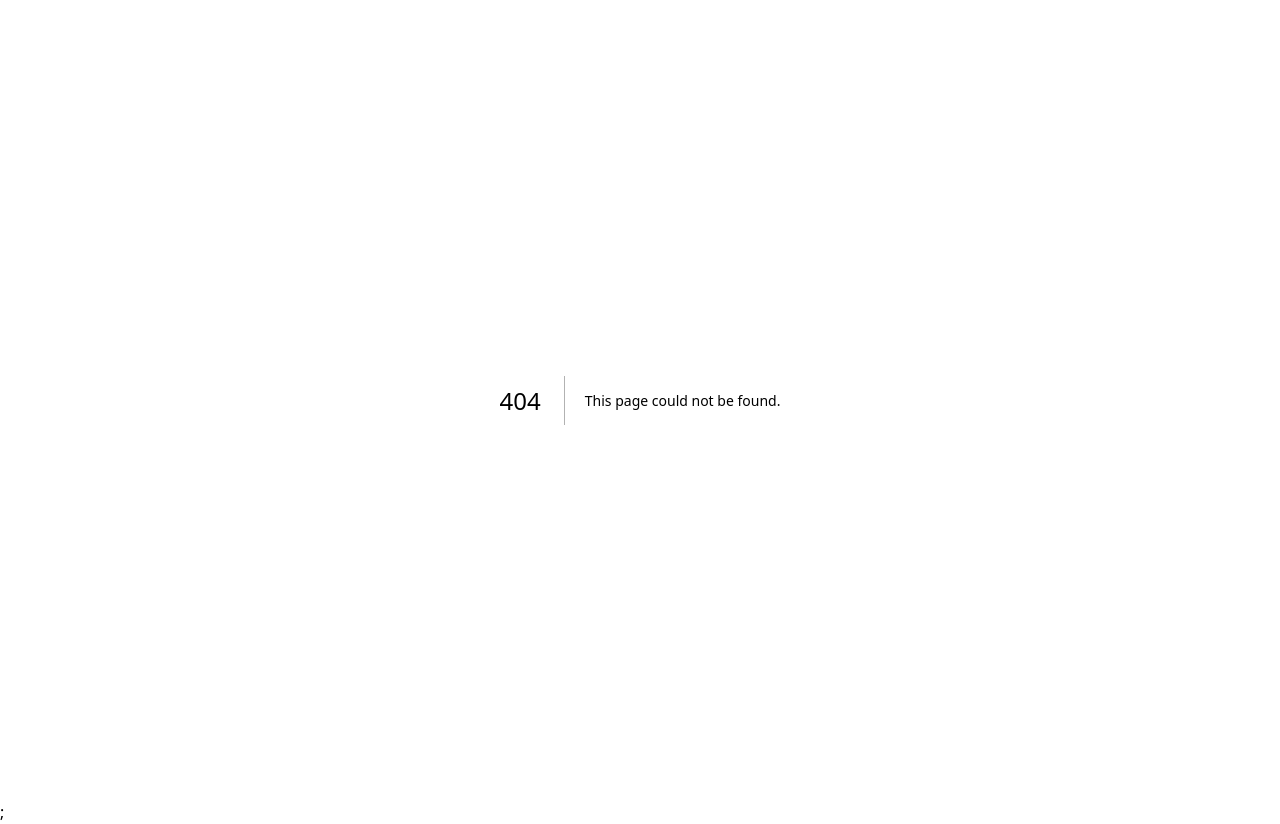
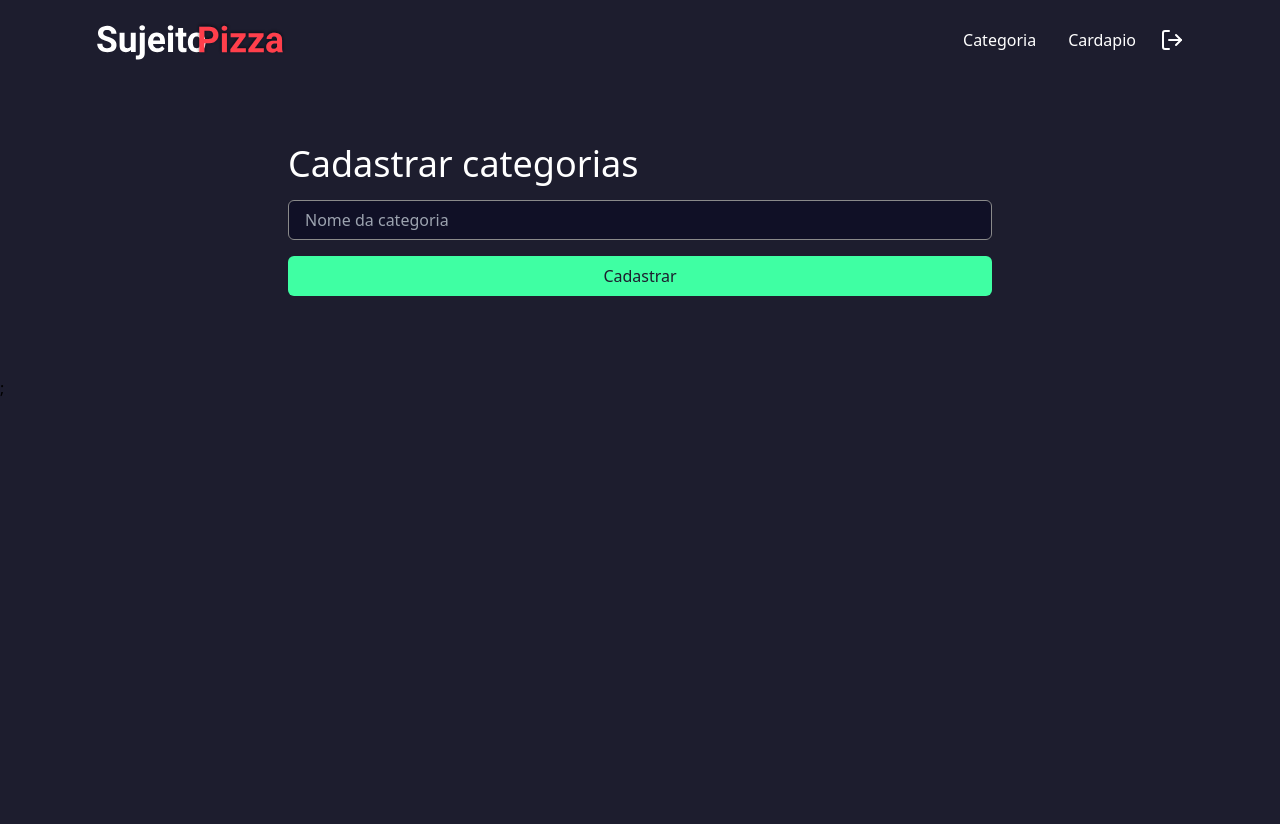
Before and after one commit to EvandroCalado/sujeito_pizza-frontend, a Next.js app: page /categories in a window 1280 px wide. Before the commit this address had no page. After the commit the page ends 800 px from the top, so only its background shows below. Built offline with nearby package versions, Linux system fonts and the light colour scheme.

Commit message:
✨ feat(pages): create categories

```diff
--- a/src/components/ui/button/index.tsx
+++ b/src/components/ui/button/index.tsx
@@ -2,14 +2,22 @@ import { Loader2 } from 'lucide-react';
 import { ButtonHTMLAttributes } from 'react';
 
 interface ButtonProps extends ButtonHTMLAttributes<HTMLButtonElement> {
+  children: React.ReactNode;
   loading?: boolean;
-  children: React.ReactNode;
+  color?: 'red' | 'green';
 }
 
-export default function Button({ loading, children, ...rest }: ButtonProps) {
+export default function Button({
+  loading,
+  children,
+  color = 'red',
+  ...rest
+}: ButtonProps) {
   return (
     <button
-      className="rounded-md bg-red-900 p-2 text-white duration-150 hover:brightness-110 disabled:cursor-not-allowed"
+      className={`${
+        color === 'red' ? 'bg-red-900 text-white' : 'bg-green-900 text-dark-700'
+      } rounded-md  p-2  duration-150 hover:brightness-110 disabled:cursor-not-allowed`}
       disabled={loading}
       {...rest}
     >
--- /dev/null
+++ b/src/pages/categories/index.tsx
@@ -0,0 +1,58 @@
+import Header from '@/components/Header';
+import Input from '@/components/ui/Input';
+import Button from '@/components/ui/button';
+import { setupApiClient } from '@/utils/api';
+import Head from 'next/head';
+import { FormEvent, useState } from 'react';
+import { toast } from 'react-toastify';
+
+export default function Categories() {
+  const [name, setName] = useState('');
+
+  async function handleRegister(e: FormEvent) {
+    e.preventDefault();
+
+    if (!name) {
+      toast.warning('Nome da categoria obrigatório!');
+    }
+
+    const apiClient = setupApiClient();
+
+    await apiClient.post('/categories', {
+      name,
+    });
+
+    toast.success('Cadastrado com sucesso!');
+
+    setName('');
+  }
+
+  return (
+    <>
+      <Head>
+        <title>Nova categoria - Sujeito Pizzaria</title>
+      </Head>
+
+      <div>
+        <Header />
+
+        <main className="mx-auto my-16 flex max-w-3xl flex-col justify-between px-8">
+          <h1 className="text-4xl text-white">Cadastrar categorias</h1>
+
+          <form className="my-4 flex flex-col" onSubmit={handleRegister}>
+            <Input
+              type="text"
+              placeholder="Nome da categoria"
+              value={name}
+              onChange={(e) => setName(e.target.value)}
+            />
+
+            <Button type="submit" color="green">
+              Cadastrar
+            </Button>
+          </form>
+        </main>
+      </div>
+    </>
+  );
+}
```
